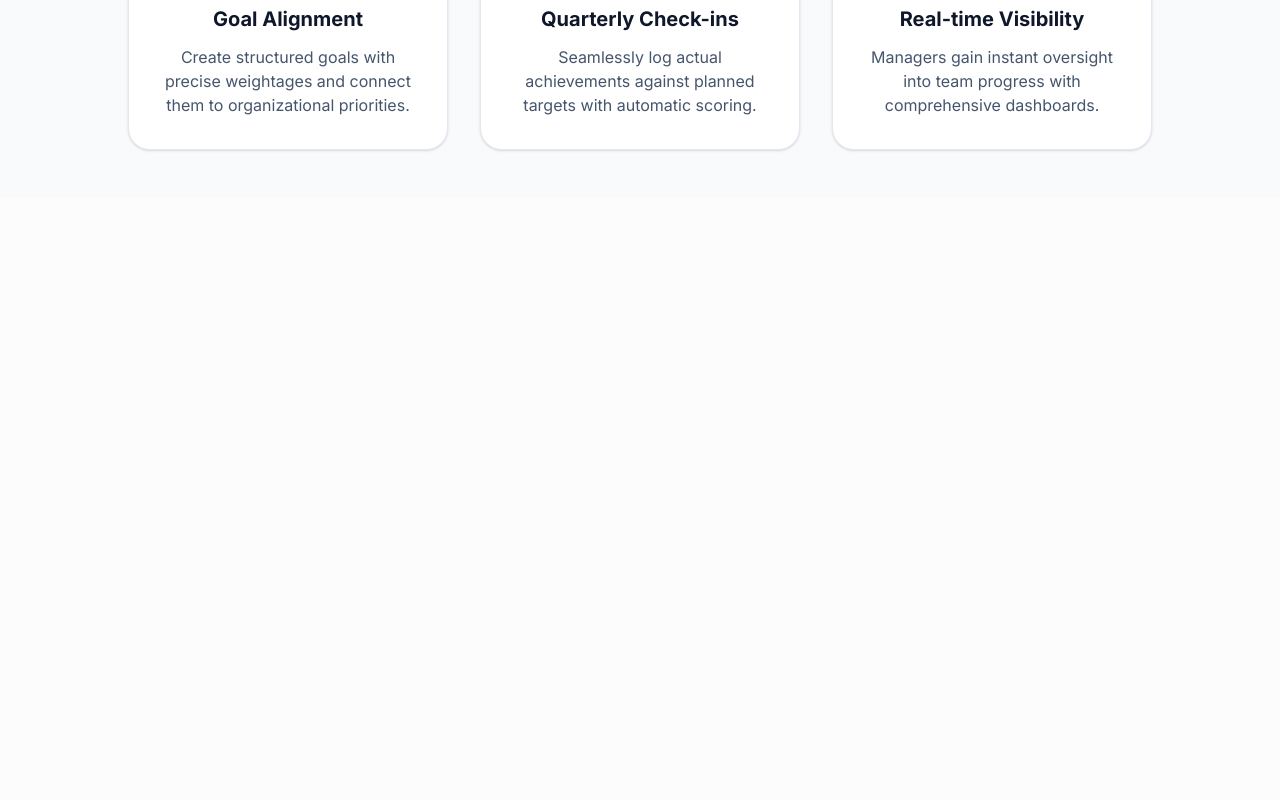
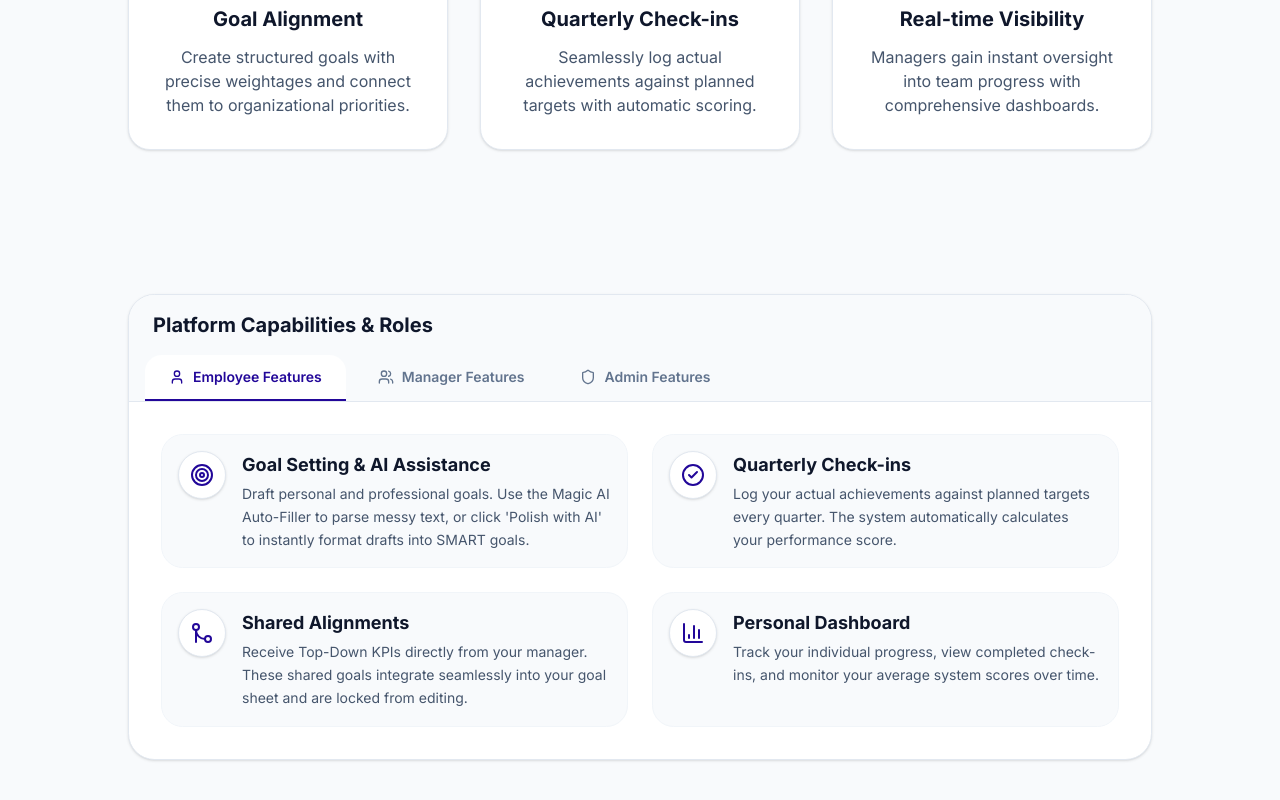
Before and after one commit to Harshilmalhotra/AtomQuest-Hackathon, a Next.js app: page / in a window 1280 px wide. Shown: the part 745-1545 px from the top of the page. Before the commit the page ends 943 px from the top, so only its background shows below. Built offline with nearby package versions, Linux system fonts and the light colour scheme; no server answers.

Commit message:
feat: add interactive feature capabilities toggle component to landing page

```diff
--- a/src/app/(dashboard)/dashboard/page.tsx
+++ b/src/app/(dashboard)/dashboard/page.tsx
@@ -3,6 +3,7 @@ import prisma from "@/lib/prisma";
 import Link from "next/link";
 import { Button } from "@/components/ui/button";
 import { ArrowRight } from "lucide-react";
+
 
 export default async function DashboardPage() {
   const { userId } = await auth();
--- a/src/app/page.tsx
+++ b/src/app/page.tsx
@@ -3,6 +3,7 @@ import { Button } from "@/components/ui/button";
 import { getAuth as auth } from "@/lib/auth";
 import { redirect } from "next/navigation";
 import { Target, CheckCircle, BarChart3 } from "lucide-react";
+import FeaturesToggle from "@/components/FeaturesToggle";
 
 export default async function LandingPage() {
   const { userId } = await auth();
@@ -80,6 +81,10 @@ export default async function LandingPage() {
             <p className="text-slate-600">Managers gain instant oversight into team progress with comprehensive dashboards.</p>
           </div>
         </div>
+
+        <div className="mt-24 w-full max-w-5xl mb-24">
+          <FeaturesToggle />
+        </div>
       </main>
     </div>
   );
--- /dev/null
+++ b/src/components/FeaturesToggle.tsx
@@ -0,0 +1,154 @@
+"use client";
+
+import { useState } from "react";
+import { Shield, Users, User, CheckCircle2, Target, BarChart3, Settings, PenTool, GitMerge } from "lucide-react";
+
+export default function FeaturesToggle() {
+  const [activeTab, setActiveTab] = useState<"ADMIN" | "MANAGER" | "EMPLOYEE">("EMPLOYEE");
+
+  return (
+    <div className="mt-12 bg-white rounded-3xl border border-slate-200 shadow-sm overflow-hidden">
+      <div className="border-b border-slate-200 bg-slate-50 p-4 pb-0">
+        <h2 className="text-xl font-bold text-slate-900 mb-4 px-2">Platform Capabilities & Roles</h2>
+        <div className="flex gap-2 overflow-x-auto">
+          <button
+            onClick={() => setActiveTab("EMPLOYEE")}
+            className={`px-6 py-3 font-semibold text-sm rounded-t-xl transition-colors border-b-2 ${
+              activeTab === "EMPLOYEE"
+                ? "border-primary text-primary bg-white"
+                : "border-transparent text-slate-500 hover:text-slate-700 hover:bg-slate-100"
+            }`}
+          >
+            <div className="flex items-center gap-2">
+              <User className="w-4 h-4" />
+              Employee Features
+            </div>
+          </button>
+          <button
+            onClick={() => setActiveTab("MANAGER")}
+            className={`px-6 py-3 font-semibold text-sm rounded-t-xl transition-colors border-b-2 ${
+              activeTab === "MANAGER"
+                ? "border-primary text-primary bg-white"
+                : "border-transparent text-slate-500 hover:text-slate-700 hover:bg-slate-100"
+            }`}
+          >
+            <div className="flex items-center gap-2">
+              <Users className="w-4 h-4" />
+              Manager Features
+            </div>
+          </button>
+          <button
+            onClick={() => setActiveTab("ADMIN")}
+            className={`px-6 py-3 font-semibold text-sm rounded-t-xl transition-colors border-b-2 ${
+              activeTab === "ADMIN"
+                ? "border-primary text-primary bg-white"
+                : "border-transparent text-slate-500 hover:text-slate-700 hover:bg-slate-100"
+            }`}
+          >
+            <div className="flex items-center gap-2">
+              <Shield className="w-4 h-4" />
+              Admin Features
+            </div>
+          </button>
+        </div>
+      </div>
+
+      <div className="p-8">
+        {activeTab === "EMPLOYEE" && (
+          <div className="animate-in fade-in slide-in-from-bottom-4 duration-500 space-y-6">
+            <div className="grid grid-cols-1 md:grid-cols-2 gap-6">
+              <FeatureCard
+                icon={<Target />}
+                title="Goal Setting & AI Assistance"
+                desc="Draft personal and professional goals. Use the Magic AI Auto-Filler to parse messy text, or click 'Polish with AI' to instantly format drafts into SMART goals."
+              />
+              <FeatureCard
+                icon={<CheckCircle2 />}
+                title="Quarterly Check-ins"
+                desc="Log your actual achievements against planned targets every quarter. The system automatically calculates your performance score."
+              />
+              <FeatureCard
+                icon={<GitMerge />}
+                title="Shared Alignments"
+                desc="Receive Top-Down KPIs directly from your manager. These shared goals integrate seamlessly into your goal sheet and are locked from editing."
+              />
+              <FeatureCard
+                icon={<BarChart3 />}
+                title="Personal Dashboard"
+                desc="Track your individual progress, view completed check-ins, and monitor your average system scores over time."
+              />
+            </div>
+          </div>
+        )}
+
+        {activeTab === "MANAGER" && (
+          <div className="animate-in fade-in slide-in-from-bottom-4 duration-500 space-y-6">
+            <div className="grid grid-cols-1 md:grid-cols-2 gap-6">
+              <FeatureCard
+                icon={<GitMerge />}
+                title="Top-Down Shared KPIs"
+                desc="Inject specific organizational goals directly into your team's draft sheets to enforce strict alignment and standardized objectives."
+              />
+              <FeatureCard
+                icon={<PenTool />}
+                title="Team Approvals"
+                desc="Review goal sheets submitted by your direct reports. You have the power to edit them inline, approve them, or return them with mandatory remarks."
+              />
+              <FeatureCard
+                icon={<CheckCircle2 />}
+                title="Review Check-ins"
+                desc="Validate actual achievements submitted by your team during quarterly reviews and provide vital managerial feedback."
+              />
+              <FeatureCard
+                icon={<BarChart3 />}
+                title="Team Analytics"
+                desc="Gain instant visibility into your team's overall progress with real-time charts and demographic reporting."
+              />
+            </div>
+          </div>
+        )}
+
+        {activeTab === "ADMIN" && (
+          <div className="animate-in fade-in slide-in-from-bottom-4 duration-500 space-y-6">
+            <div className="grid grid-cols-1 md:grid-cols-2 gap-6">
+              <FeatureCard
+                icon={<Users />}
+                title="Role & Hierarchy Management"
+                desc="Access the Admin Panel to dynamically elevate employees to Managers/Admins, and assign strict reporting structures across the company."
+              />
+              <FeatureCard
+                icon={<BarChart3 />}
+                title="Global Oversight"
+                desc="View organization-wide goal sheets, approval statuses, and overarching analytic dashboards."
+              />
+              <FeatureCard
+                icon={<Settings />}
+                title="System Administration"
+                desc="Maintain database integrity, manage global system parameters, and handle demo/test login bypasses."
+              />
+              <FeatureCard
+                icon={<Shield />}
+                title="Audit Trails"
+                desc="Track every critical action taken by managers and employees to ensure HR governance and complete transparency."
+              />
+            </div>
+          </div>
+        )}
+      </div>
+    </div>
+  );
+}
+
+function FeatureCard({ icon, title, desc }: { icon: React.ReactNode, title: string, desc: string }) {
+  return (
+    <div className="flex gap-4 p-4 rounded-2xl border border-slate-100 bg-slate-50 hover:bg-slate-100/80 transition-colors">
+      <div className="w-12 h-12 rounded-full bg-white border border-slate-200 flex items-center justify-center text-primary shrink-0 shadow-sm">
+        {icon}
+      </div>
+      <div>
+        <h4 className="font-bold text-slate-900 text-lg mb-1">{title}</h4>
+        <p className="text-sm text-slate-600 leading-relaxed">{desc}</p>
+      </div>
+    </div>
+  );
+}
```
